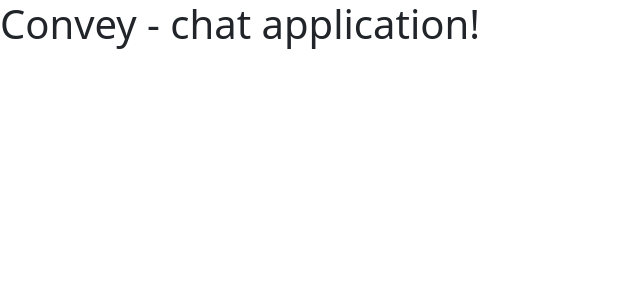
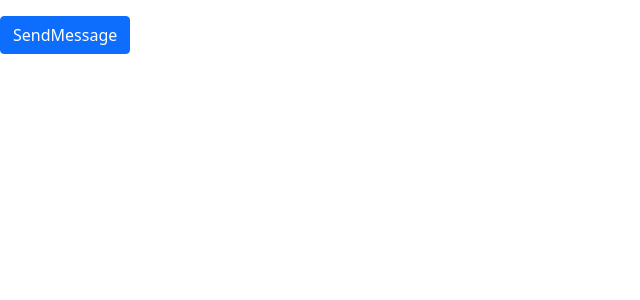
Before and after one commit to TomaszGryczka/Convey, a React (Create React App) app in the folder convey-frontend/: page /chat in a window 1280 px wide. Shown: the top 300 px of the page, without its empty margins (0-640 px from the left). Built offline with nearby package versions, Linux system fonts and the light colour scheme.

Commit message:
add chat panel

```diff
--- a/convey-frontend/package.json
+++ b/convey-frontend/package.json
@@ -11,6 +11,7 @@
     "react-dom": "^17.0.2",
     "react-router-dom": "^6.2.2",
     "react-scripts": "5.0.0",
+    "react-scroll-to-bottom": "^4.2.0",
     "web-vitals": "^2.1.4"
   },
   "scripts": {
--- a/convey-frontend/src/Components/Chat/Chat.jsx
+++ b/convey-frontend/src/Components/Chat/Chat.jsx
@@ -1,10 +1,30 @@
 import React from 'react';
+import { Button } from 'react-bootstrap';
+import ScrollToBottom from "react-scroll-to-bottom";
 
 function Chat() {
   return (
-      <h1>
-          Convey - chat application!
-      </h1>
+      <div id='frame'>
+          <div id='sidepannel'>
+              <div id='contacts'>
+
+              </div>
+              <div id='bottom-bar'>
+
+              </div>
+          </div>
+          <div id='content'>
+            <ScrollToBottom className='messages'>
+              <ul>
+
+              </ul>
+            </ScrollToBottom>
+            <div id='message-input'>
+
+              <Button>SendMessage</Button>
+            </div>
+          </div>
+      </div>
   );
 }
 
--- a/convey-frontend/src/Components/Registration/Registration.jsx
+++ b/convey-frontend/src/Components/Registration/Registration.jsx
@@ -15,7 +15,6 @@
         fetch('http://localhost:8080/users', {
             method: 'POST',
             headers: {
-                // 'Accept': 'application/json',
                 'Content-Type': 'application/json',
             },
             body: JSON.stringify({
```
Also changed, not shown: 1 other file (tests, documents, lock files or other folders).
